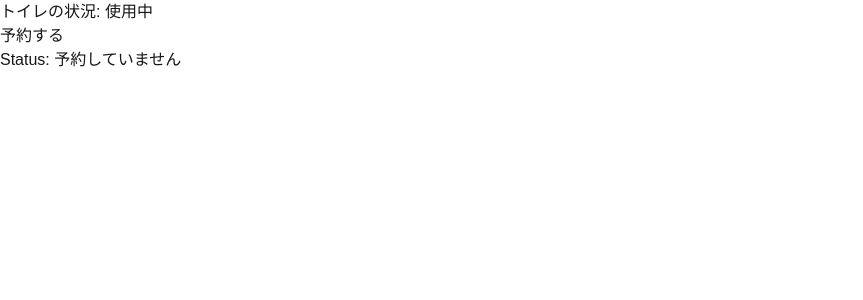
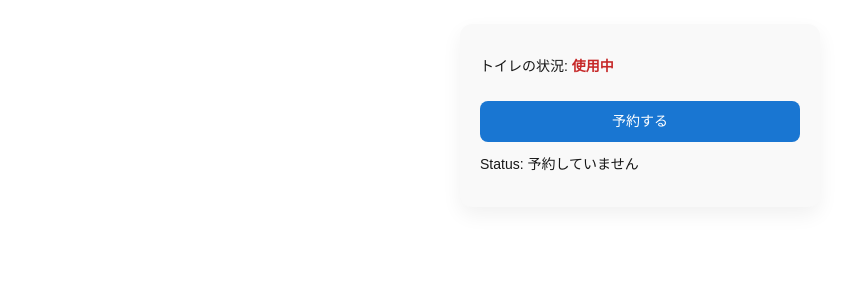
Before and after one commit to product-shosan/hackathon-01, a Next.js app: page /guest in a window 1280 px wide. Shown: the top 300 px of the page, without its empty margins (0-863 px from the left). Built offline with nearby package versions, Linux system fonts and the light colour scheme.

Commit message:
スタイルの改善と音声が鳴るようにしました

```diff
--- a/app/guest/page.tsx
+++ b/app/guest/page.tsx
@@ -1,48 +1,82 @@
 "use client"
+import './style.css';
 
-import React, { useState } from 'react';
+import React, { useState, useEffect, useRef } from 'react';
 function Counter() {
   const [isopen, setisopen] = useState(false);
   const [status, setstatus] = useState("予約していません");
+  const audioRef = useRef<HTMLAudioElement>(null);
 
   // 五秒に一回関数を呼び出す
     // const result: boolean  = callAPI ();
     // setisopen(result)
-  setTimeout(() => {
-    const result: boolean  = callAPI ();
-    setisopen(result);
-  }, 3000);
+  useEffect(() => {
+    const interval = setInterval(() => {
+      const result: boolean  = callAPI ();
+      setisopen(result);
+    }, 5000);
+    return () => clearInterval(interval);
+  }, []);
+
+  useEffect(() => {
+    if (status === "予約中" && isopen === true) {
+      audioRef.current?.play();
+    }
+  }, [status, isopen]);
 
   const handlereserve = () => {
 
     if (status === "予約中"){
+        // 予約をキャンセルする
         setstatus("予約していません");
     }
 
     else if (isopen === false){
+        // トイレ使用中のとき、予約する
         setstatus("予約中");
     }
   }
 
   const notification = () => {
+    // 予約中のとき、トイレに空きが出たら通知する
     if (status === "予約中" && isopen === true){
         return <div>予約中のトイレに空きが出ました</div>;
     }
   }
 
   return (
-    <div>
-      <p>トイレの状況: {isopen ? '空き' : '使用中'}</p>
-      <button onClick={handlereserve}>予約する</button>
-      <p>Status: {status}</p>
-      {notification()}
+    <div className="counter">
+  <p>
+    トイレの状況:
+    <span className={isopen ? "status-open" : "status-closed"}>
+      {isopen ? " 空き" : " 使用中"}
+    </span>
+  </p>
+
+  <button onClick={handlereserve}>予約する</button>
+
+  <p>
+    Status:
+    <span className={status === "予約中" ? "reserve" : ""}>
+      {" "}{status}
+    </span>
+  </p>
+
+  {status === "予約中" && isopen && (
+    <div className="notification">
+      予約中のトイレに空きが出ました
     </div>
+  )}
+  <audio ref={audioRef} src="/notify.mp3" preload="auto" />
+</div>
+
   );
 }
 
 export default Counter;
 
 function callAPI(){
+    // APIを呼び出して、トイレの状況を取得する(乱数で仮想的に取得)
     const status = Math.random() < 0.5;
     return status;
 }
--- /dev/null
+++ b/app/guest/style.css
@@ -0,0 +1,60 @@
+.counter {
+  max-width: 360px;
+  margin: 24px auto;
+  padding: 20px;
+  border-radius: 12px;
+  background: #f9f9f9;
+  box-shadow: 0 8px 20px rgba(0, 0, 0, 0.06);
+  font-family: sans-serif;
+}
+
+.counter p {
+  margin: 12px 0;
+  font-size: 14px;
+}
+
+/* トイレ状況 */
+.status-open {
+  color: #2e7d32;
+  font-weight: bold;
+}
+
+.status-closed {
+  color: #c62828;
+  font-weight: bold;
+}
+
+/* 予約状態 */
+.reserve {
+  color: #ef6c00;
+  font-weight: bold;
+}
+
+/* ボタン */
+.counter button {
+  width: 100%;
+  margin-top: 12px;
+  padding: 10px;
+  font-size: 14px;
+  border-radius: 8px;
+  border: none;
+  cursor: pointer;
+  background: #1976d2;
+  color: #fff;
+  transition: background 0.2s ease;
+}
+
+.counter button:hover {
+  background: #1565c0;
+}
+
+/* 通知 */
+.notification {
+  margin-top: 16px;
+  padding: 12px;
+  border-radius: 8px;
+  background: #fff3e0;
+  color: #e65100;
+  font-size: 13px;
+  border: 1px solid #ffe0b2;
+}
```
Also changed, not shown: 1 other file (tests, documents, lock files or other folders).
